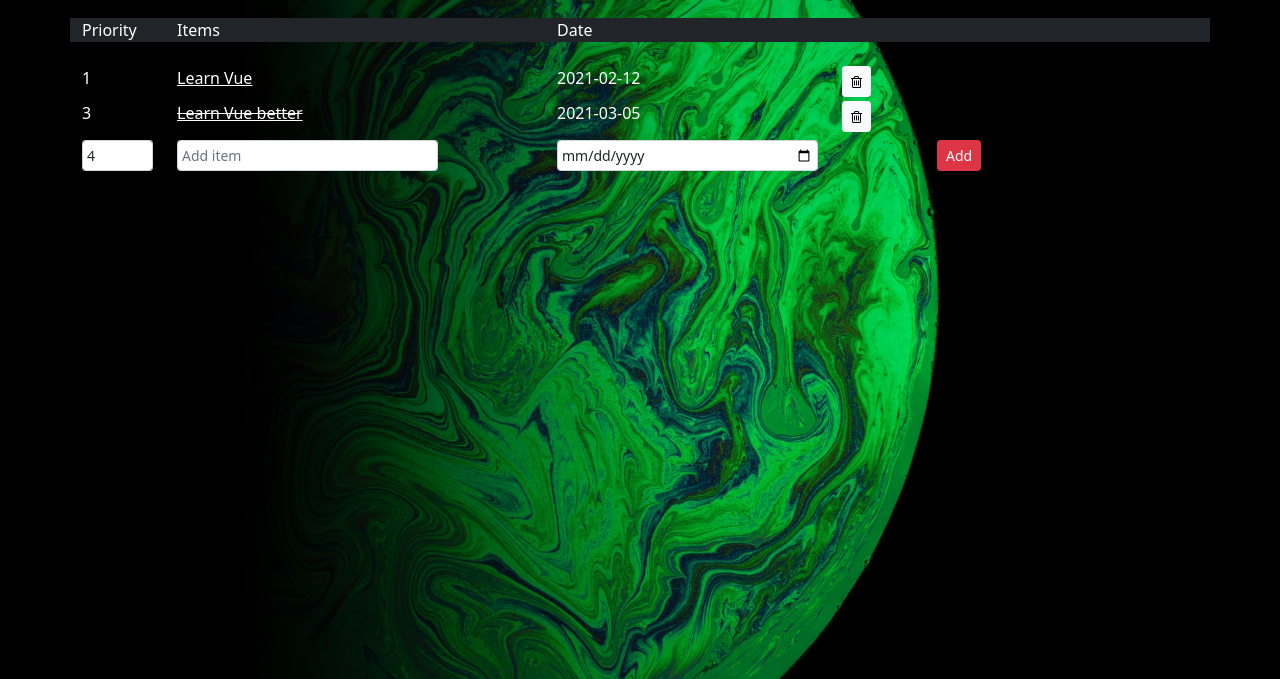
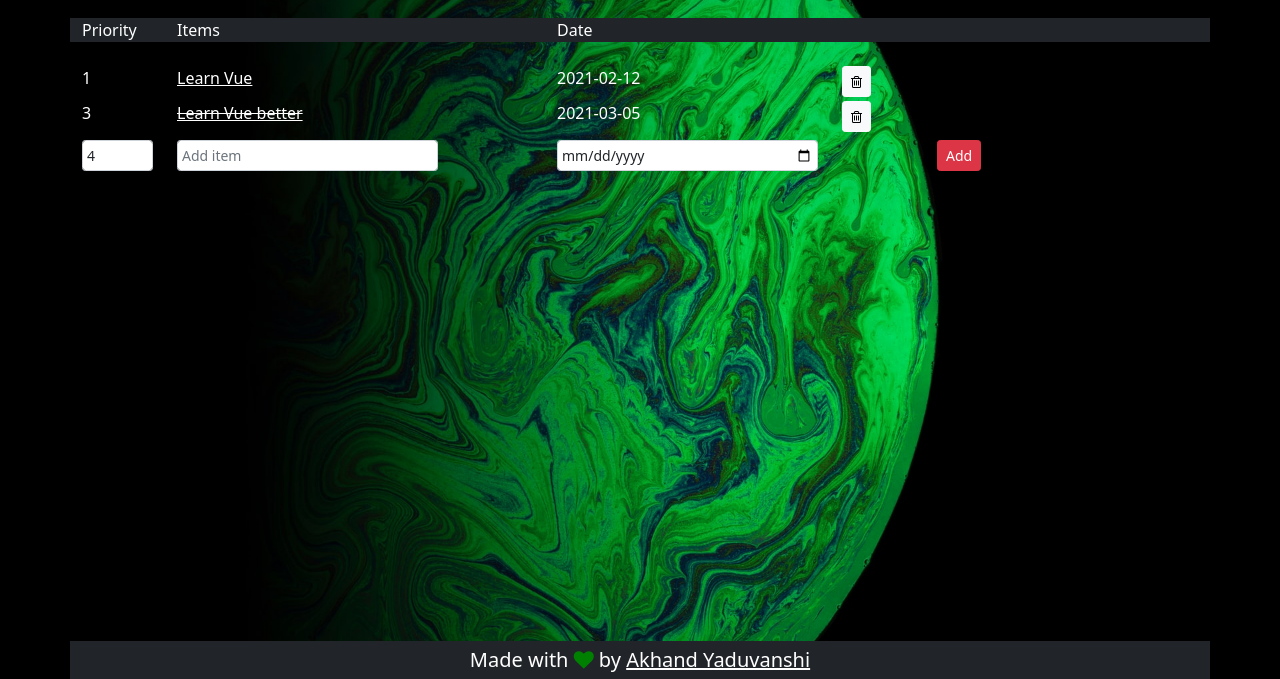
Before and after one commit to Silv3rh4t/vue-todo, a plain HTML site: page index.html in a window 1280 px wide. Shown: the part 121-800 px from the top of the page. Drawn offline with nearby package versions, Linux system fonts and the light colour scheme.

Commit message:
added readme and footer

```diff
--- a/index.html
+++ b/index.html
@@ -20,6 +20,12 @@
             -o-background-size: cover;
             background-size: cover;
             color: white;
+        }
+        .fa-heart{
+            color:green;
+        }
+        a{
+            color:white;
         }
     </style>
 
@@ -64,6 +70,10 @@
         </form>
 
     </div>
+
+    <footer class="bg-dark text-center text-white container py-1 fixed-bottom">
+        <span class="lead">Made with <i class="fa fa-heart"></i> by <a href="https://silv3rh4t.github.io">Akhand Yaduvanshi</a></span>
+    </footer>
 </body>
 <script src="vue.js"></script>
 
--- a/vue.js
+++ b/vue.js
@@ -15,7 +15,7 @@ Vue.component("todo-item",{
     template:`
         <div class="row my-1">
             <div class="col-1">{{item.priority}}</div>
-            <div class="col-3"><a href="#" class="text-white">
+            <div class="col-3"><a href="#">
                 <strike @click="$emit('toggle-check', index)" v-if="item.checked">{{item.title}}</strike>
                 <span @click="$emit('toggle-check', index)" v-if="!item.checked">{{item.title}}</span>
             </a></div>
```
Also changed, not shown: 1 other file.
